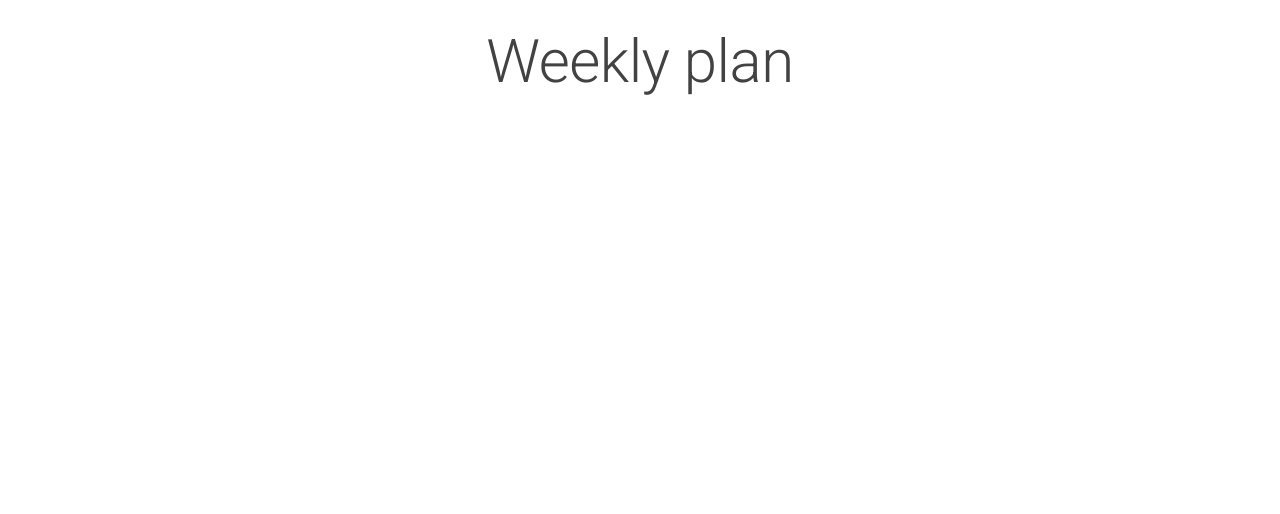
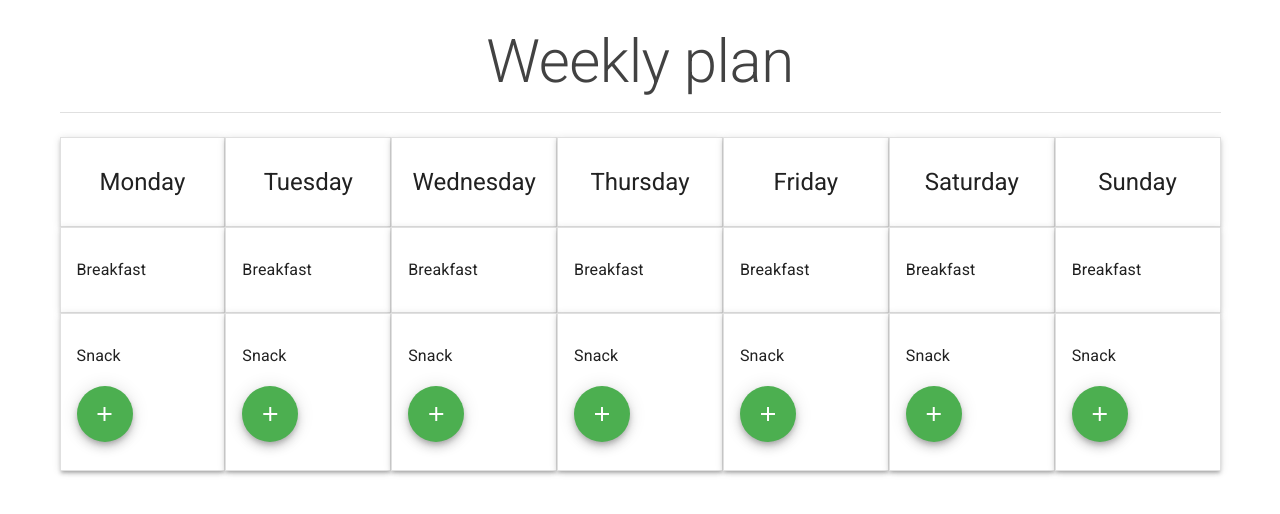
Before and after one commit to skoones/Plates, a Vue app in the folder frontend/: page /week in a window 1280 px wide. Shown: the top 514 px of the page. Built offline with nearby package versions, Linux system fonts and the light colour scheme.

Commit message:
Started creating weekly plan table, layout etc. improvements

```diff
--- a/frontend/package.json
+++ b/frontend/package.json
@@ -9,6 +9,7 @@
   },
   "dependencies": {
     "core-js": "^3.6.5",
+    "material-design-icons-iconfont": "^6.1.0",
     "vue": "^2.6.11",
     "vue-router": "^3.4.9",
     "vuetify": "^2.2.11"
--- /dev/null
+++ b/frontend/src/components/WeeklyPlan.vue
@@ -0,0 +1,106 @@
+<template>
+  <div>
+    <v-container fluid>
+      <!-- TODO - zrobić wewnątrz wiersze z dialogami - każdy wiersz będzie z góry określony, do jakiego posiłku należy -->
+      <v-layout justify-center row>
+        <!--          <v-card v-for="day in daysOfWeek"-->
+        <!--                  :key="day">-->
+        <!--                    <div>{{ day }}</div>-->
+        <!--          </v-card>-->
+        <v-flex
+            :color="'grey darken-3'"
+            class="d-flex flex-row mt-6"
+            flat
+            tile
+            width="100%"
+        >
+          <v-card
+              v-for="day in daysOfWeek"
+              :key="day"
+              class="pt-3 pb-3"
+              elevation="3"
+              outlined
+              tile
+              width="100%"
+          >
+            <v-card-title class="text-h5 justify-center grey--text text--darken-4">{{ day }}</v-card-title>
+          </v-card>
+        </v-flex>
+      </v-layout>
+
+      <v-layout row>
+        <v-flex
+            :color="'grey darken-3'"
+            class="d-flex flex-row"
+            flat
+            tile
+            width="100%"
+        >
+          <v-card
+              v-for="day in daysOfWeek"
+              :key="day"
+              class="pt-3 pb-3"
+              elevation="3"
+              outlined
+              tile
+              width="100%"
+          >
+            <v-card-title class="text-subtitle-1 grey--text text--darken-4">Breakfast</v-card-title>
+          </v-card>
+        </v-flex>
+      </v-layout>
+
+      <v-layout row>
+        <v-flex
+            :color="'grey darken-3'"
+            class="d-flex flex-row"
+            flat
+            tile
+            width="100%"
+        >
+          <v-card
+              v-for="day in daysOfWeek"
+              :key="day"
+              class="pt-3 pb-3"
+              elevation="3"
+              outlined
+              tile
+              width="100%"
+          >
+            <v-card-title class="text-subtitle-1 grey--text text--darken-4">Snack</v-card-title>
+            <v-card-text>
+              <v-dialog max-width="600px">
+                <v-btn slot="activator" class="success" fab flat>
+                  <v-icon>add</v-icon>
+                </v-btn>
+              </v-dialog>
+            </v-card-text>
+          </v-card>
+        </v-flex>
+      </v-layout>
+    </v-container>
+  </div>
+</template>
+
+<script>
+
+export default {
+  name: "WeeklyPlan",
+
+  data: () => ({
+    daysOfWeek: [
+      'Monday',
+      'Tuesday',
+      'Wednesday',
+      'Thursday',
+      'Friday',
+      'Saturday',
+      'Sunday'
+    ]
+  })
+}
+</script>
+
+<style scoped>
+
+</style>
--- a/frontend/src/main.js
+++ b/frontend/src/main.js
@@ -2,6 +2,7 @@ import Vue from 'vue'
 import App from './App.vue'
 import vuetify from './plugins/vuetify';
 import router from './router'
+import 'material-design-icons-iconfont/dist/material-design-icons.css'
 
 Vue.config.productionTip = false
 
--- a/frontend/src/router.js
+++ b/frontend/src/router.js
@@ -1,5 +1,6 @@
 import Vue from 'vue'
 import Router from 'vue-router'
+import WeeklyView from "@/views/WeeklyView";
 
 Vue.use(Router);
 
@@ -7,9 +8,10 @@ export default new Router({
     mode: 'history',
     routes: [
         {
-            path:'/week',
-            name: 'weeklyPlan',
-            component: () => import('./views/WeeklyPlan')
+            path: '/week',
+            name: 'weeklyView',
+            component: WeeklyView
         }
+
     ]
 })
--- a/frontend/src/views/WeeklyPlan.vue
+++ /dev/null
@@ -1,18 +0,0 @@
-<template>
-  <div class="weeklyPlan">
-    <v-container class="mt-5">
-      <h1 class="text-center text-h2 grey--text text--darken-3">Weekly plan</h1>
-    </v-container>
-
-  </div>
-</template>
-
-<script>
-export default {
-  name: "WeeklyPlan"
-}
-</script>
-
-<style scoped>
-
-</style>
--- /dev/null
+++ b/frontend/src/views/WeeklyView.vue
@@ -0,0 +1,24 @@
+<template>
+  <v-container class="mt-5">
+    <h1 class="text-center text-h2 grey--text text--darken-3 mb-5">Weekly plan</h1>
+    <v-divider></v-divider>
+    <weekly-plan></weekly-plan>
+  </v-container>
+
+</template>
+
+<script>
+import WeeklyPlan from "@/components/WeeklyPlan";
+
+export default {
+  name: "WeeklyView",
+
+  components: {
+    'weekly-plan': WeeklyPlan
+  }
+}
+</script>
+
+<style scoped>
+
+</style>
```
